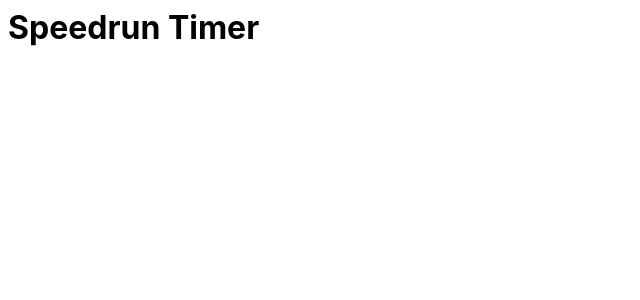
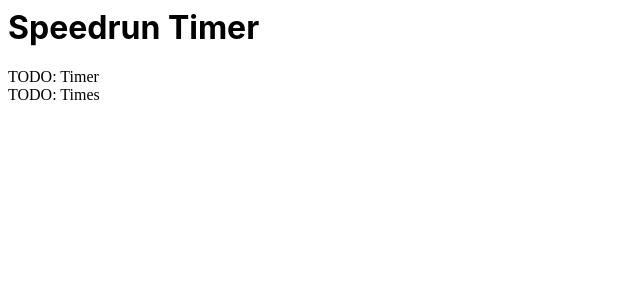
Before and after one commit to jaredjj3/speedrun-timer, a React (Create React App) app: page / in a window 1280 px wide. Shown: the top 300 px of the page, without its empty margins (0-640 px from the left). Built offline with nearby package versions, Linux system fonts and the light colour scheme.

Commit message:
Add TODOs

```diff
--- a/src/App.js
+++ b/src/App.js
@@ -5,6 +5,8 @@ export default function App() {
   return (
     <div>
       <h1>Speedrun Timer</h1>
+      <div>TODO: Timer</div>
+      <div>TODO: Times</div>
     </div>
   );
 }
```
